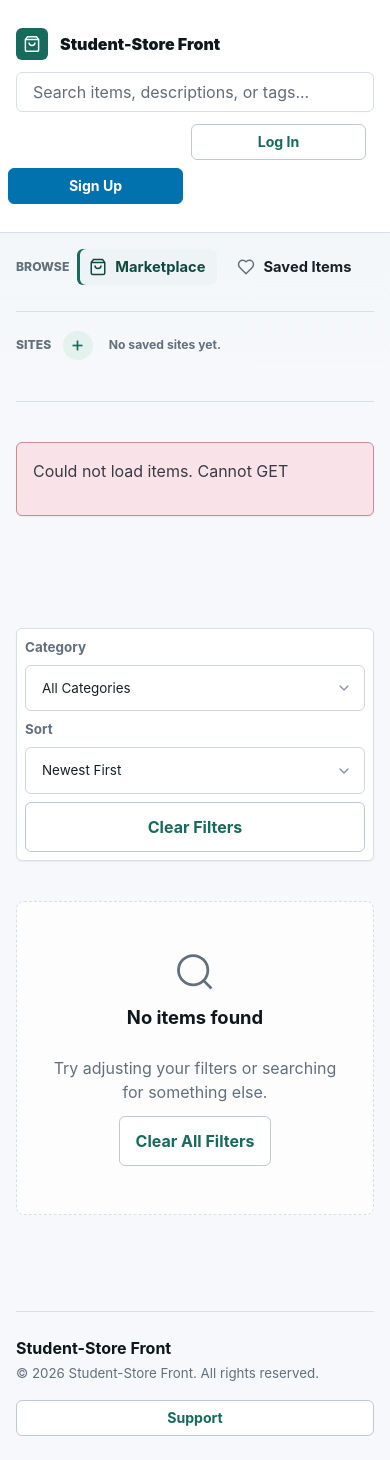
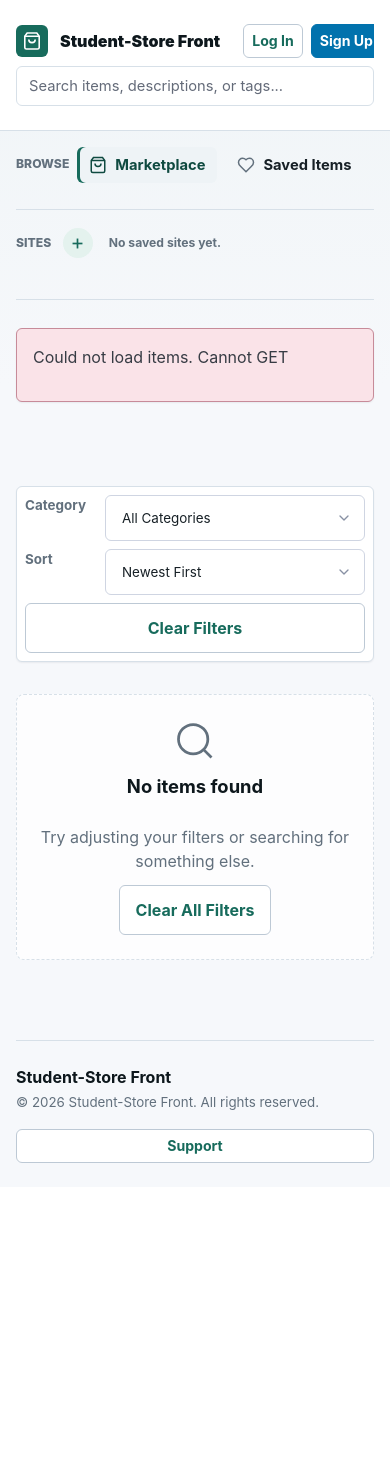
Before and after one commit to ZachAR3/StudentStoreFrontSDE26, a web app: page / in a window 390 px wide. After the commit the page ends 1163 px from the top, so only its background shows below. Run offline with its HTML, style and script files only (its server is not run), Linux system fonts and the light colour scheme; data that the repository does not hold is empty; some libraries are stand-ins or nearby versions.

Commit message:
Improve mobile storefront layout

```diff
--- a/src/main/resources/static/css/elements.css
+++ b/src/main/resources/static/css/elements.css
@@ -756,6 +756,109 @@
     font-size: 1.1rem;
 }
 
+@media (max-width: 760px) {
+    .restaurant-menu-hero,
+    .contact-panel {
+        grid-template-columns: 1fr;
+        align-items: stretch;
+        gap: var(--sf-space-md);
+    }
+
+    .restaurant-menu-hero {
+        padding: var(--sf-space-lg);
+    }
+
+    .restaurant-menu-hero h1,
+    .sales-hero-section h1 {
+        font-size: 1.8rem;
+    }
+
+    .feature-strip {
+        grid-template-columns: 1fr;
+    }
+
+    .cart-summary,
+    .selected-cart-row {
+        align-items: stretch;
+        flex-direction: column;
+    }
+
+    .selected-cart-price {
+        justify-content: space-between;
+    }
+}
+
+@media (max-width: 560px) {
+    .filter-bar {
+        display: grid;
+        grid-template-columns: 1fr;
+        align-items: stretch;
+    }
+
+    .filter-group {
+        display: grid;
+        grid-template-columns: 4.5rem minmax(0, 1fr);
+        align-items: center;
+        width: 100%;
+    }
+
+    .filter-group select,
+    .filter-group input {
+        width: 100%;
+        min-width: 0;
+    }
+
+    .filter-bar > button {
+        width: 100%;
+        margin-bottom: 0;
+    }
+
+    .item-card:not(.restaurant-menu-card) .item-content {
+        padding-inline: var(--sf-space-sm);
+    }
+
+    .item-card:not(.restaurant-menu-card) .item-footer {
+        min-height: 3rem;
+        gap: var(--sf-space-sm);
+        padding: 0.25rem var(--sf-space-sm) var(--sf-space-sm);
+    }
+
+    .listing-contact-button {
+        flex-basis: 2rem;
+        width: 2rem;
+        height: 2rem;
+    }
+
+    .fav-btn {
+        top: var(--sf-space-xs);
+        left: var(--sf-space-xs);
+        width: 2rem;
+        height: 2rem;
+    }
+
+    .section-heading,
+    .cart-summary {
+        align-items: stretch;
+        flex-direction: column;
+    }
+
+    .cart-summary span {
+        display: block;
+        margin-left: 0;
+    }
+
+    .cart-summary-actions {
+        justify-content: stretch;
+    }
+
+    .cart-summary-actions button,
+    .cart-summary-actions a,
+    .sales-hero-actions button,
+    .contact-panel-actions a {
+        width: 100%;
+    }
+}
+
 @container (max-width: 26rem) {
     .restaurant-menu-card {
         grid-template-columns: 1fr;
--- a/src/main/resources/static/css/forms.css
+++ b/src/main/resources/static/css/forms.css
@@ -156,3 +156,23 @@
     font-size: 0.65rem;
     font-weight: 700;
 }
+
+@media (max-width: 560px) {
+    .auth-card {
+        padding: var(--sf-space-md);
+    }
+
+    .form-actions {
+        display: grid;
+        gap: var(--sf-space-xs);
+        margin-top: var(--sf-space-lg);
+    }
+
+    .form-actions button {
+        width: 100%;
+    }
+
+    .upload-dropzone {
+        padding: var(--sf-space-lg) var(--sf-space-md);
+    }
+}
--- a/src/main/resources/static/css/layout-system.css
+++ b/src/main/resources/static/css/layout-system.css
@@ -34,8 +34,15 @@
     display: grid;
     gap: var(--sf-space-sm);
     grid-template-columns: repeat(auto-fit, minmax(min(100%, var(--grid-min-item-width, 18rem)), 1fr));
+    justify-items: stretch;
     width: 100%;
     min-width: 0;
+}
+
+.layout-card-grid > .item-card:not(.restaurant-menu-card) {
+    width: 100%;
+    max-width: var(--grid-max-item-width, 22rem);
+    justify-self: start;
 }
 
 .layout-surface {
@@ -245,6 +252,14 @@
 }
 
 @media (max-width: 760px) {
+    .layout-page {
+        gap: var(--sf-space-md);
+    }
+
+    .layout-card-grid > .item-card:not(.restaurant-menu-card) {
+        max-width: none;
+    }
+
     .listing-detail {
         height: auto;
         min-height: 0;
@@ -255,6 +270,21 @@
     }
 
     .listing-detail-gallery {
-        min-height: 20rem;
+        min-height: 16rem;
     }
 }
+
+@media (max-width: 560px) {
+    .layout-card-grid {
+        gap: var(--sf-space-xs);
+    }
+
+    .status-card,
+    .empty-state {
+        padding: var(--sf-space-lg) var(--sf-space-md);
+    }
+
+    .listing-detail-panel {
+        padding: var(--sf-space-sm);
+    }
+}
--- a/src/main/resources/static/css/shell.css
+++ b/src/main/resources/static/css/shell.css
@@ -350,6 +350,7 @@
 
 @media (max-width: 880px) {
     .app-header {
+        min-height: 0;
         background: color-mix(in srgb, var(--sf-color-surface) 96%, transparent);
     }
 
@@ -357,7 +358,8 @@
         grid-template-columns: minmax(0, 1fr) auto;
         align-items: center;
         gap: var(--sf-space-sm);
-        padding-block: var(--sf-space-sm);
+        min-height: 0;
+        padding-block: var(--sf-space-xs);
     }
 
     .shell-brand {
@@ -373,26 +375,49 @@
     .shell-brand svg {
         width: 2rem;
         height: 2rem;
+        padding: 0.4rem;
     }
 
     .shell-actions {
+        grid-column: 2;
+        grid-row: 1;
         justify-self: end;
         min-width: 0;
+        max-width: min(58vw, 24rem);
+        overflow: hidden;
     }
 
     .shell-actions-list {
         justify-content: flex-end;
+        flex-wrap: nowrap;
         gap: var(--sf-space-xs);
+        overflow-x: auto;
+        padding-bottom: 0.1rem;
+        scrollbar-width: none;
+    }
+
+    .shell-actions-list::-webkit-scrollbar {
+        display: none;
+    }
+
+    .shell-auth-actions,
+    .shell-user-actions {
+        flex-wrap: nowrap;
+        gap: var(--sf-space-xs);
+        white-space: nowrap;
     }
 
     .search-container {
         grid-column: 1 / -1;
+        grid-row: 2;
         max-width: none;
         min-width: 0;
     }
 
     .search-container input[type="search"] {
-        height: 2.3rem;
+        height: 2.15rem;
+        padding-inline: var(--sf-space-sm);
+        font-size: 0.92rem;
     }
 
     .app-body-shell {
@@ -448,32 +473,19 @@
 
 @media (max-width: 560px) {
     .app-header nav {
-        grid-template-columns: 1fr;
-        align-items: stretch;
+        grid-template-columns: minmax(0, 1fr) auto;
+        align-items: center;
+        gap: var(--sf-space-xs);
+        padding-block: var(--sf-space-xs);
     }
 
     .shell-actions {
-        justify-self: stretch;
+        justify-self: end;
+        max-width: min(52vw, 14rem);
     }
 
     .shell-actions-list {
-        justify-content: flex-start;
-        width: 100%;
-    }
-
-    .shell-auth-actions,
-    .shell-user-actions {
-        display: grid;
-        width: 100%;
-        grid-template-columns: repeat(2, minmax(0, 1fr));
-        gap: var(--sf-space-xs);
-    }
-
-    .shell-user-actions .seller-link:first-child {
-        grid-column: 1 / -1;
-        overflow: hidden;
-        text-overflow: ellipsis;
-        white-space: nowrap;
+        justify-content: flex-end;
     }
 
     .shell-auth-actions .shell-pill-button,
@@ -482,16 +494,28 @@
     .shell-user-actions .shell-link-button {
         display: inline-flex;
         align-items: center;
-        width: 100%;
         justify-content: center;
         text-align: center;
+        flex: 0 0 auto;
     }
 
     .shell-pill-button,
     .fav-nav-btn {
-        min-height: 2.25rem;
-        padding: 0.3rem 0.55rem;
+        min-height: 2.1rem;
+        padding: 0.25rem 0.5rem;
         font-size: 0.88rem;
+    }
+
+    .shell-user-actions .seller-link:first-child {
+        display: none;
+    }
+
+    .search-container input[type="search"] {
+        height: 2.05rem;
+    }
+
+    .view-container {
+        padding-block: var(--sf-space-sm) var(--sf-space-xl);
     }
 
     .support-hero,
@@ -515,6 +539,7 @@
 
     .shell-brand strong {
         font-size: 0.95rem;
+        max-width: 9rem;
     }
 
     .shell-brand svg {
@@ -522,9 +547,4 @@
         height: 1.85rem;
         padding: 0.4rem;
     }
-
-    .shell-auth-actions,
-    .shell-user-actions {
-        grid-template-columns: 1fr;
-    }
 }
--- a/src/main/resources/static/index.html
+++ b/src/main/resources/static/index.html
@@ -317,7 +317,7 @@
                                                                         </template>
                                                                     </div>
                                                                 </template>
-                                                                <button class="fav-btn" x-show="element.props.itemElement !== 'restaurant.menuItemCard'" :class="{ 'is-fav': isFavourite(item.id) }" @click.stop="element.props.favouriteMode ? removeFavourite(item.id) : toggleFavourite(item.id)" :aria-label="isFavourite(item.id) ? 'Remove favourite' : 'Add favourite'">
+                                                                <button class="fav-btn" x-show="isLoggedIn && element.props.itemElement !== 'restaurant.menuItemCard'" :class="{ 'is-fav': isFavourite(item.id) }" @click.stop="element.props.favouriteMode ? removeFavourite(item.id) : toggleFavourite(item.id)" :aria-label="isFavourite(item.id) ? 'Remove favourite' : 'Add favourite'">
                                                                     <svg xmlns="http://www.w3.org/2000/svg" width="18" height="18" viewBox="0 0 24 24" :fill="isFavourite(item.id) ? 'currentColor' : 'none'" stroke="currentColor" stroke-width="2"><path d="M19 14c1.49-1.46 3-3.21 3-5.5A5.5 5.5 0 0 0 16.5 3c-1.76 0-3 .5-4.5 2-1.5-1.5-2.74-2-4.5-2A5.5 5.5 0 0 0 2 8.5c0 2.3 1.5 4.05 3 5.5l7 7Z"/></svg>
                                                                 </button>
                                                                 <span class="item-badge" x-text="item.badge"></span>
```
Also changed, not shown: docs/REPOMAP.md (+9 -7 lines), docs/THEMEMAP.md (+8 -5 lines), src/main/resources/static/css/profile.css (+46 -0 lines).
